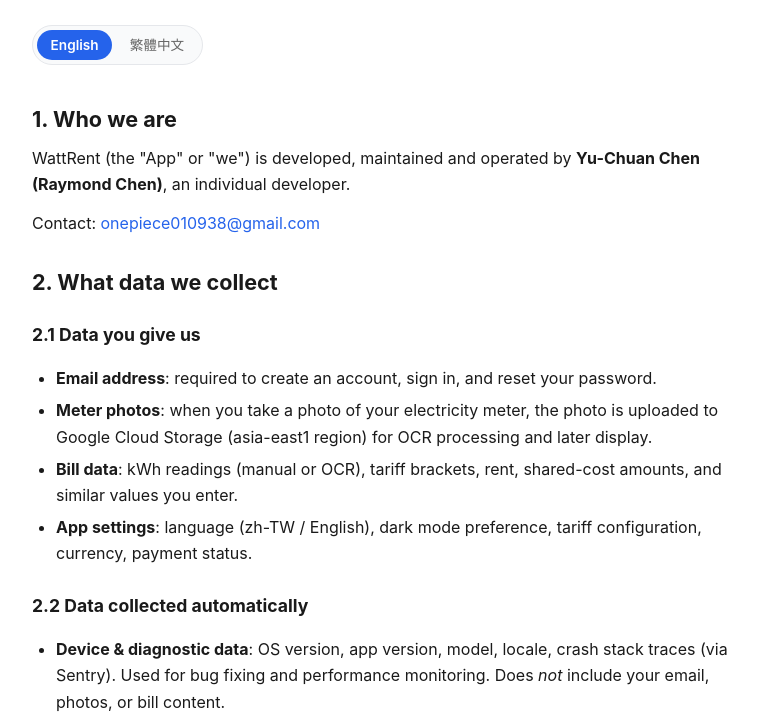
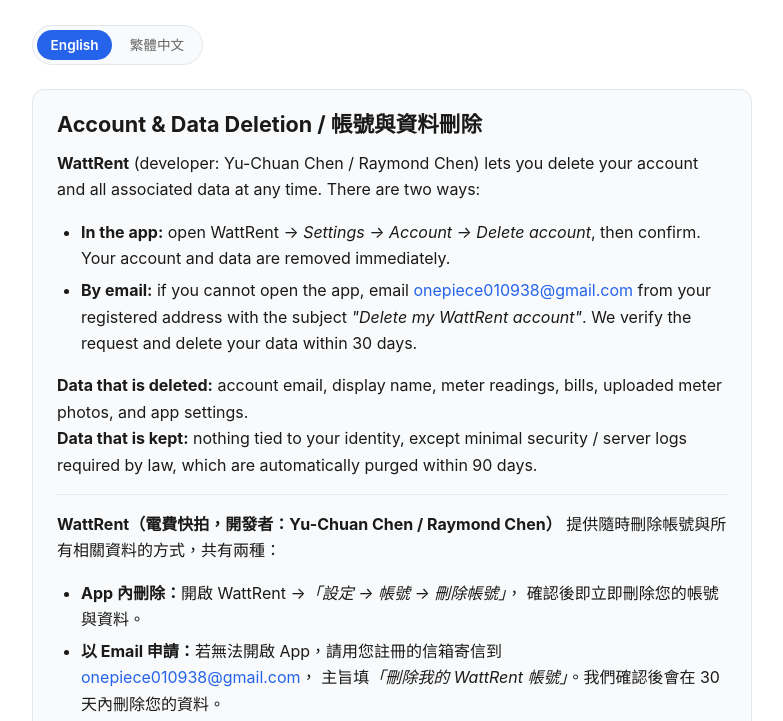
Before and after one commit to onepiece010938/onepiece010938.github.io, a plain HTML site: page wattrent/privacy/index.html in a window 1280 px wide. Shown: the part 222-943 px from the top of the page, without its empty margins (248-1031 px from the left). Drawn offline with Linux system fonts and the light colour scheme.

Commit message:
wattrent: add account & data deletion section with #delete-account anchor for Play Store data-safety form

```diff
--- a/wattrent/privacy/index.html
+++ b/wattrent/privacy/index.html
@@ -37,6 +37,62 @@
       <button type="button" data-set-lang="en" class="active">English</button>
       <button type="button" data-set-lang="zh-tw">繁體中文</button>
     </div>
+
+    <!-- ============ Account & data deletion (bilingual, always visible) ============ -->
+    <!-- This block is intentionally OUTSIDE the language-toggled sections so the
+         #delete-account anchor always resolves and shows both languages. The URL
+         https://onepiece010938.github.io/wattrent/privacy/#delete-account is the
+         one submitted to the Google Play Data safety form. -->
+    <section class="card" id="delete-account">
+      <h2 style="margin-top:0">Account &amp; Data Deletion / 帳號與資料刪除</h2>
+
+      <p lang="en">
+        <strong>WattRent</strong> (developer: Yu-Chuan Chen / Raymond Chen) lets you delete
+        your account and all associated data at any time. There are two ways:
+      </p>
+      <ul lang="en">
+        <li>
+          <strong>In the app:</strong> open WattRent → <em>Settings → Account → Delete account</em>,
+          then confirm. Your account and data are removed immediately.
+        </li>
+        <li>
+          <strong>By email:</strong> if you cannot open the app, email
+          <a href="mailto:onepiece010938@gmail.com">onepiece010938@gmail.com</a> from your
+          registered address with the subject <em>"Delete my WattRent account"</em>. We verify
+          the request and delete your data within 30 days.
+        </li>
+      </ul>
+      <p lang="en">
+        <strong>Data that is deleted:</strong> account email, display name, meter readings,
+        bills, uploaded meter photos, and app settings.<br />
+        <strong>Data that is kept:</strong> nothing tied to your identity, except minimal
+        security / server logs required by law, which are automatically purged within 90 days.
+      </p>
+
+      <hr style="border:0;border-top:1px solid var(--border);margin:1rem 0" />
+
+      <p lang="zh-Hant-TW">
+        <strong>WattRent（電費快拍，開發者：Yu-Chuan Chen / Raymond Chen）</strong>
+        提供隨時刪除帳號與所有相關資料的方式，共有兩種：
+      </p>
+      <ul lang="zh-Hant-TW">
+        <li>
+          <strong>App 內刪除：</strong>開啟 WattRent →<em>「設定 → 帳號 → 刪除帳號」</em>，
+          確認後即立即刪除您的帳號與資料。
+        </li>
+        <li>
+          <strong>以 Email 申請：</strong>若無法開啟 App，請用您註冊的信箱寄信到
+          <a href="mailto:onepiece010938@gmail.com">onepiece010938@gmail.com</a>，
+          主旨填<em>「刪除我的 WattRent 帳號」</em>。我們確認後會在 30 天內刪除您的資料。
+        </li>
+      </ul>
+      <p lang="zh-Hant-TW">
+        <strong>會刪除的資料：</strong>帳號 Email、顯示名稱、電表度數、帳單紀錄、
+        已上傳的電表照片、App 設定。<br />
+        <strong>會保留的資料：</strong>除法律要求的最少量安全 / 伺服器日誌（90 天內自動清除）外，
+        不保留任何可識別您的資料。
+      </p>
+    </section>
 
     <!-- =================== 繁體中文 =================== -->
     <section id="zh-tw" lang="zh-Hant-TW">
```
